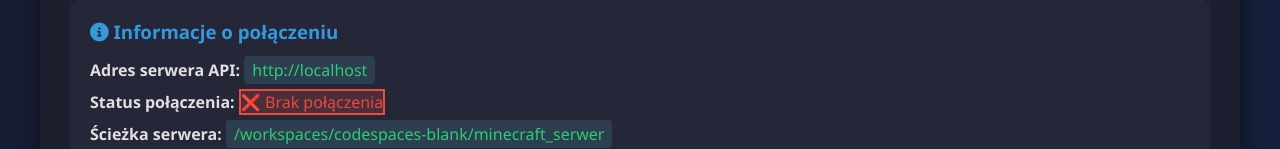
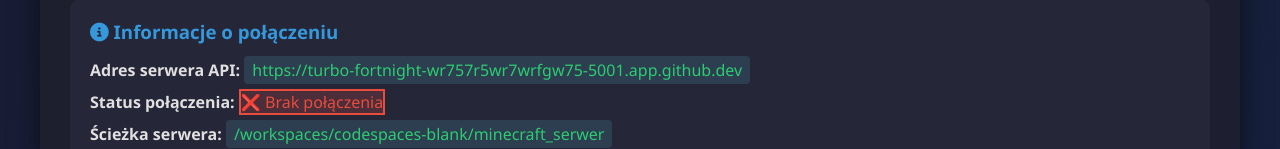
Before and after one commit to M1DES1/social, a website: page index.html in a window 1280 px wide. Shown: the part 1221-1370 px from the top of the page. Drawn offline with Linux system fonts and the light colour scheme; no server answers.

Commit message:
Update index.html

```diff
--- a/index.html
+++ b/index.html
@@ -765,7 +765,7 @@
 
     <script>
         // Konfiguracja
-        const API_URL = window.location.origin;
+        const API_URL = "https://turbo-fortnight-wr757r5wr7wrfgw75-5001.app.github.dev";
         let isConnected = false;
         let autoRefreshEnabled = true;
         let refreshInterval = null;
```
